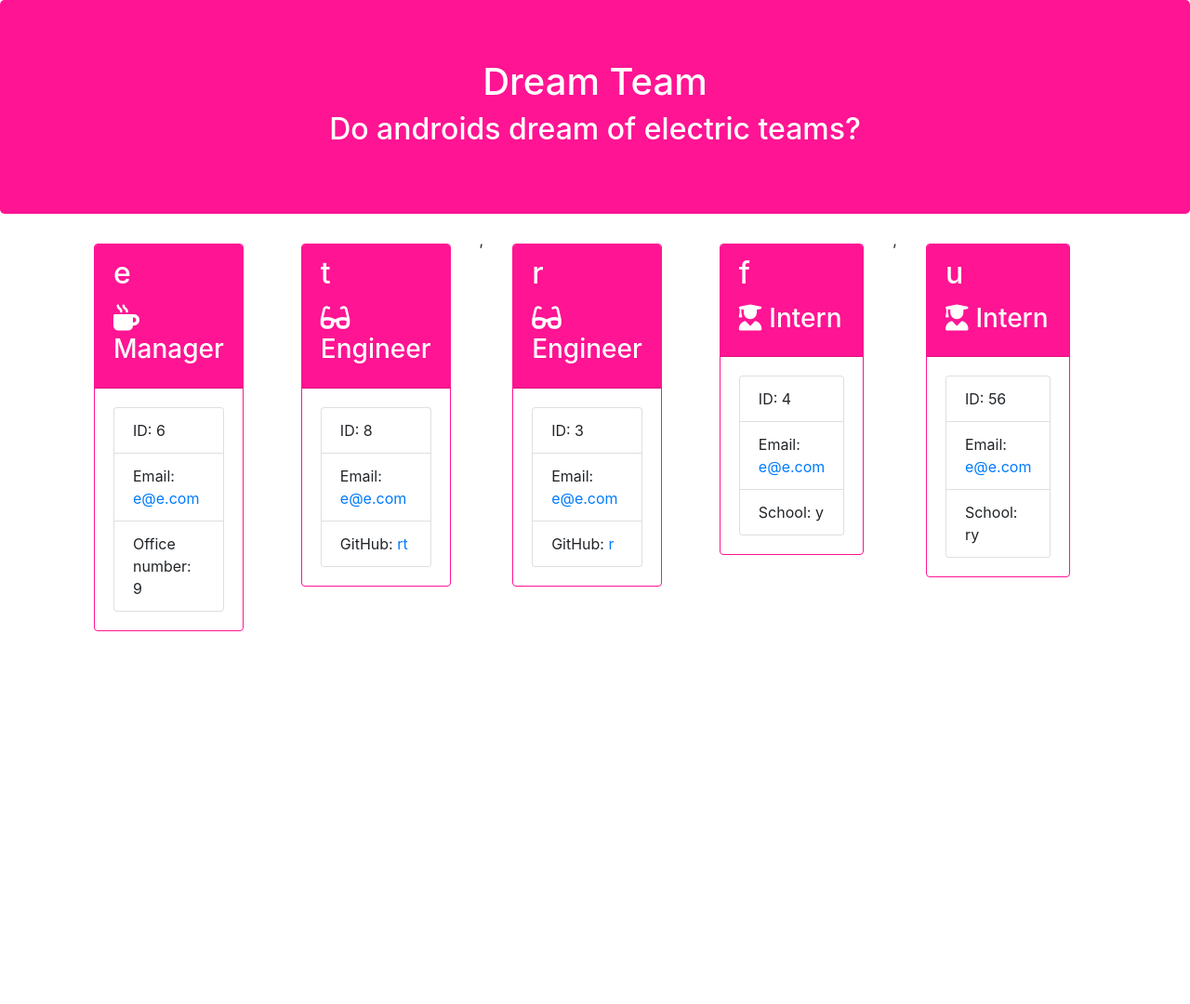
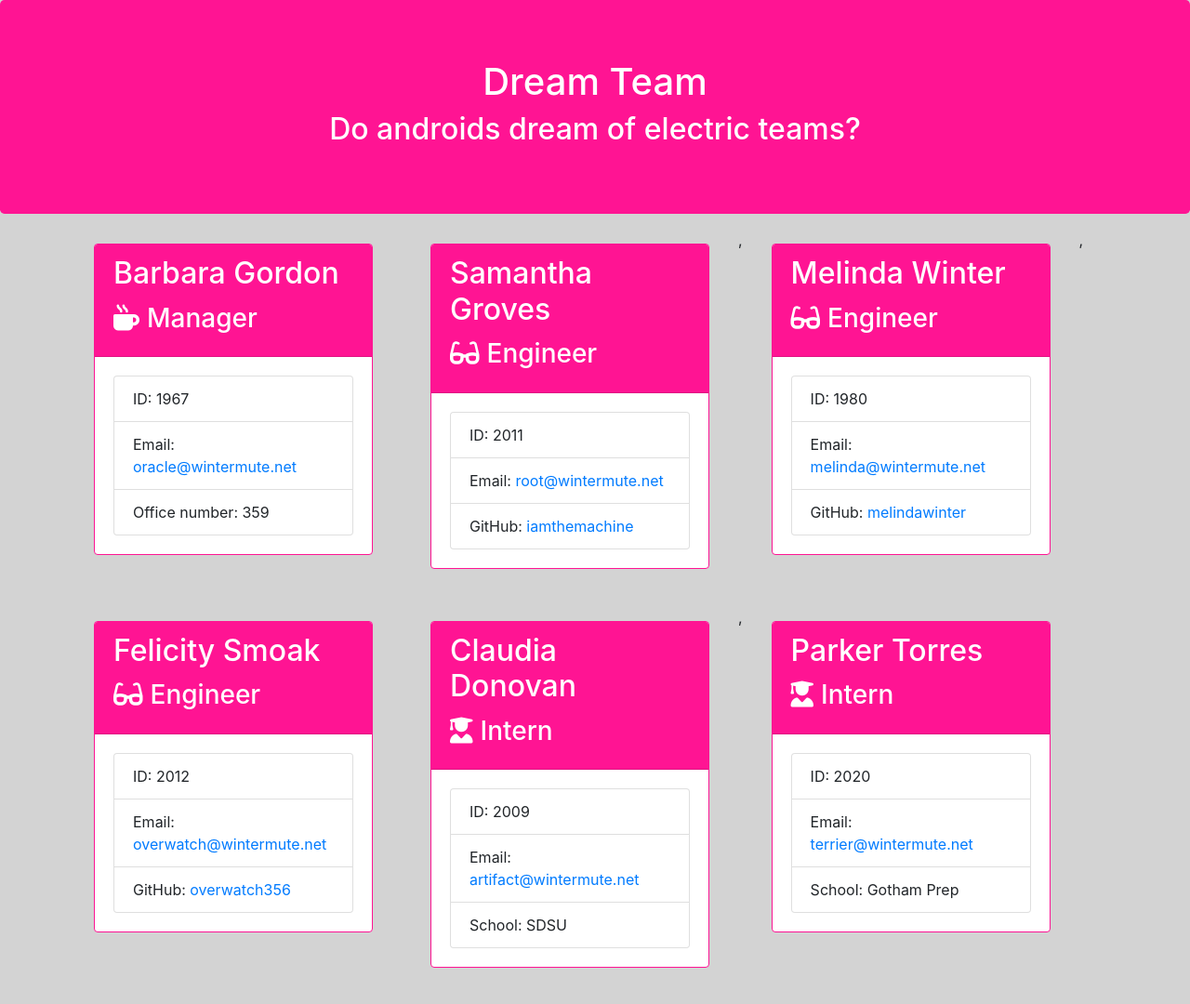
Before and after one commit to melindawinter/team-generator, a website: page output/team.html in a window 1280 px wide. Shown: the whole page at 93% size. Before the commit the page ends 800 px from the top, so only its background shows below. Drawn offline with nearby package versions, Linux system fonts and the light colour scheme.

Commit message:
style updates

```diff
--- a/output/style.css
+++ b/output/style.css
@@ -1,3 +1,7 @@
+body {
+  background-color: lightgray;
+}
+
 .jumbotron {
   background-color: deeppink;
   color: white;
@@ -13,6 +17,7 @@
 
 .card {
   border-color: deeppink;
+  width: 300px;
 }
 
 .col {
--- a/output/team.html
+++ b/output/team.html
@@ -32,16 +32,16 @@
             <div class="col mb-4">
   <div class="card employee-card m-3">
     <div class="card-header">
-      <h2 class="card-title">e</h2>
+      <h2 class="card-title">Barbara Gordon</h2>
       <h3 class="card-title"><i class="fas fa-mug-hot mr-2"></i>Manager</h3>
     </div>
     <div class="card-body">
       <ul class="list-group">
-        <li class="list-group-item">ID: 6</li>
+        <li class="list-group-item">ID: 1967</li>
         <li class="list-group-item">
-          Email: <a href="mailto:e@e.com">e@e.com</a>
+          Email: <a href="mailto:oracle@wintermute.net">oracle@wintermute.net</a>
         </li>
-        <li class="list-group-item">Office number: 9</li>
+        <li class="list-group-item">Office number: 359</li>
       </ul>
     </div>
   </div>
@@ -49,22 +49,22 @@
 <div class="col mb-4">
   <div class="card employee-card m-3">
     <div class="card-header">
-      <h2 class="card-title">t</h2>
+      <h2 class="card-title">Samantha Groves</h2>
       <h3 class="card-title"><i class="fas fa-glasses mr-2"></i>Engineer</h3>
     </div>
     <div class="card-body">
       <ul class="list-group">
-        <li class="list-group-item">ID: 8</li>
+        <li class="list-group-item">ID: 2011</li>
         <li class="list-group-item">
-          Email: <a href="mailto:e@e.com">e@e.com</a>
+          Email: <a href="mailto:root@wintermute.net">root@wintermute.net</a>
         </li>
         <li class="list-group-item">
           GitHub:
           <a
-            href="https://github.com/rt"
+            href="https://github.com/iamthemachine"
             target="_blank"
             rel="noopener noreferrer"
-            >rt</a
+            >iamthemachine</a
           >
         </li>
       </ul>
@@ -74,22 +74,47 @@
 ,<div class="col mb-4">
   <div class="card employee-card m-3">
     <div class="card-header">
-      <h2 class="card-title">r</h2>
+      <h2 class="card-title">Melinda Winter</h2>
       <h3 class="card-title"><i class="fas fa-glasses mr-2"></i>Engineer</h3>
     </div>
     <div class="card-body">
       <ul class="list-group">
-        <li class="list-group-item">ID: 3</li>
+        <li class="list-group-item">ID: 1980</li>
         <li class="list-group-item">
-          Email: <a href="mailto:e@e.com">e@e.com</a>
+          Email: <a href="mailto:melinda@wintermute.net">melinda@wintermute.net</a>
         </li>
         <li class="list-group-item">
           GitHub:
           <a
-            href="https://github.com/r"
+            href="https://github.com/melindawinter"
             target="_blank"
             rel="noopener noreferrer"
-            >r</a
+            >melindawinter</a
+          >
+        </li>
+      </ul>
+    </div>
+  </div>
+</div>
+,<div class="col mb-4">
+  <div class="card employee-card m-3">
+    <div class="card-header">
+      <h2 class="card-title">Felicity Smoak</h2>
+      <h3 class="card-title"><i class="fas fa-glasses mr-2"></i>Engineer</h3>
+    </div>
+    <div class="card-body">
+      <ul class="list-group">
+        <li class="list-group-item">ID: 2012</li>
+        <li class="list-group-item">
+          Email: <a href="mailto:overwatch@wintermute.net">overwatch@wintermute.net</a>
+        </li>
+        <li class="list-group-item">
+          GitHub:
+          <a
+            href="https://github.com/overwatch356"
+            target="_blank"
+            rel="noopener noreferrer"
+            >overwatch356</a
           >
         </li>
       </ul>
@@ -99,18 +124,18 @@
 <div class="col mb-4">
   <div class="card employee-card m-3">
     <div class="card-header">
-      <h2 class="card-title">f</h2>
+      <h2 class="card-title">Claudia Donovan</h2>
       <h3 class="card-title">
         <i class="fas fa-user-graduate mr-2"></i>Intern
       </h3>
     </div>
     <div class="card-body">
       <ul class="list-group">
-        <li class="list-group-item">ID: 4</li>
+        <li class="list-group-item">ID: 2009</li>
         <li class="list-group-item">
-          Email: <a href="mailto:e@e.com">e@e.com</a>
+          Email: <a href="mailto:artifact@wintermute.net">artifact@wintermute.net</a>
         </li>
-        <li class="list-group-item">School: y</li>
+        <li class="list-group-item">School: SDSU</li>
       </ul>
     </div>
   </div>
@@ -118,18 +143,18 @@
 ,<div class="col mb-4">
   <div class="card employee-card m-3">
     <div class="card-header">
-      <h2 class="card-title">u</h2>
+      <h2 class="card-title">Parker Torres</h2>
       <h3 class="card-title">
         <i class="fas fa-user-graduate mr-2"></i>Intern
       </h3>
     </div>
     <div class="card-body">
       <ul class="list-group">
-        <li class="list-group-item">ID: 56</li>
+        <li class="list-group-item">ID: 2020</li>
         <li class="list-group-item">
-          Email: <a href="mailto:e@e.com">e@e.com</a>
+          Email: <a href="mailto:terrier@wintermute.net">terrier@wintermute.net</a>
         </li>
-        <li class="list-group-item">School: ry</li>
+        <li class="list-group-item">School: Gotham Prep</li>
       </ul>
     </div>
   </div>
```
Also changed, not shown: README.md, images/html-1.png (added), images/html-responsive.png (added).
